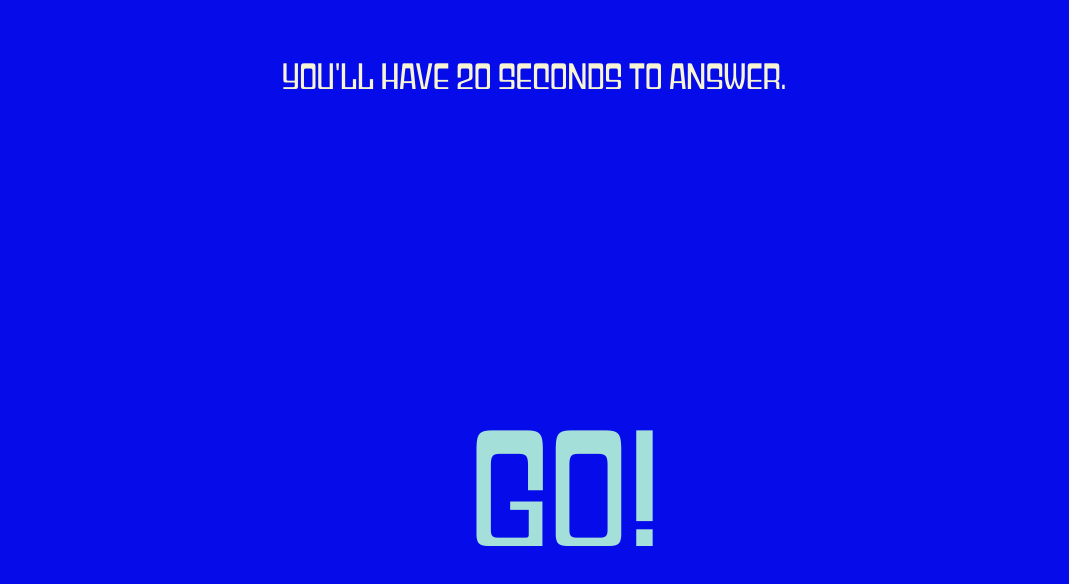
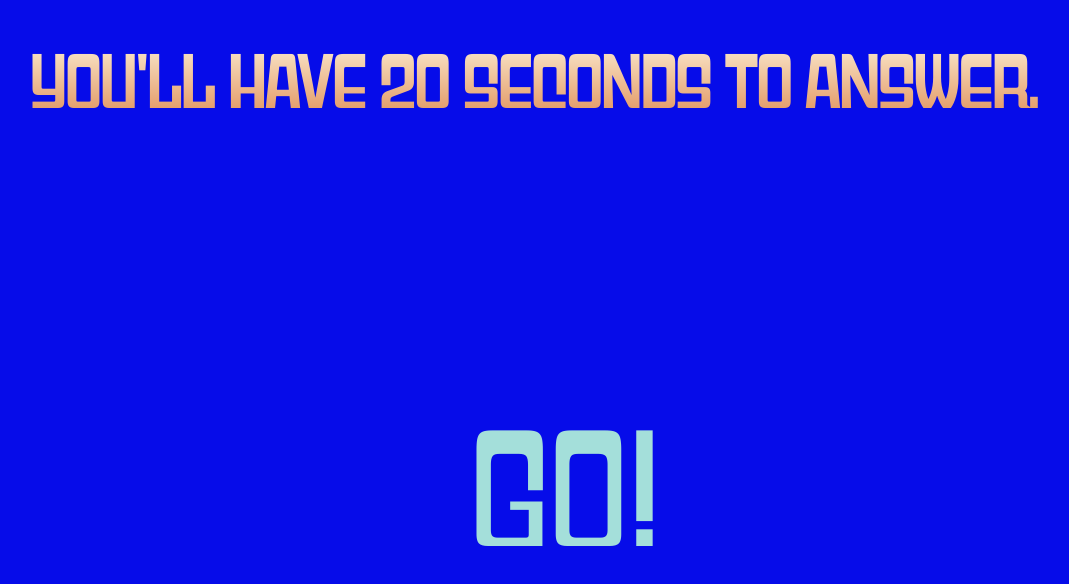
Before and after one commit to mmmorrison/Trivia-App, a plain HTML site: page ready.html in a window 1280 px wide. Shown: the whole page, without its empty margins (106-1175 px from the left). Drawn offline with nearby package versions, Linux system fonts and the light colour scheme; files that its build step writes are made by us from their sources.

Commit message:
cleaned up css files

```diff
--- a/ready.html
+++ b/ready.html
@@ -10,7 +10,7 @@
 
 <body>
 
-    <p>YOU'LL HAVE 20 SECONDS TO ANSWER.</p>
+    <h1>YOU'LL HAVE 20 SECONDS TO ANSWER.</h1>
     <div class="ready">
         <a class='start' href="main.html">READY!</a>
     </div>
--- a/start.css
+++ b/start.css
@@ -30,7 +30,6 @@ button {
   color: #020B22;
 }
 p {
-    /*margin: 0px auto;*/
   padding-top: 2%;
   text-align: center;
   font-size: 2em;
@@ -41,10 +40,12 @@ a {
   text-decoration: none;
   color: #A4DFDA;
 }
-h1 {
+h1{
   text-align: center;
-    font-weight: lighter;
-    color: #F6F4D2;
+ font-size: 4em;
+ background: -webkit-linear-gradient(#FAE9CE, #E1925C);
+ -webkit-background-clip: text;
+ -webkit-text-fill-color: transparent;
 }
 .start {
   position: absolute;
```
Also changed, not shown: index.html (+1 -1 lines). Lines whose indentation alone changed are shown as unchanged.
